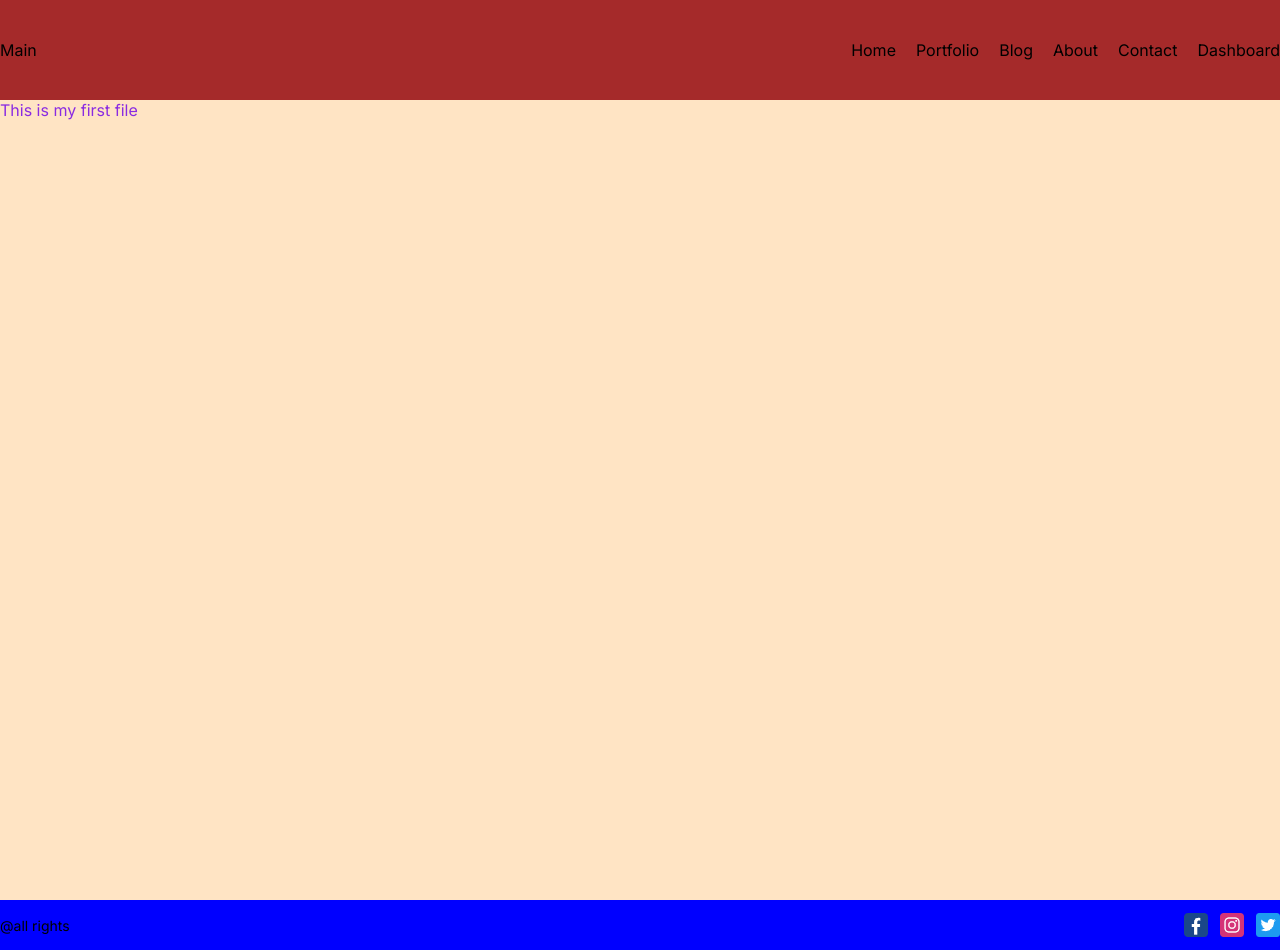
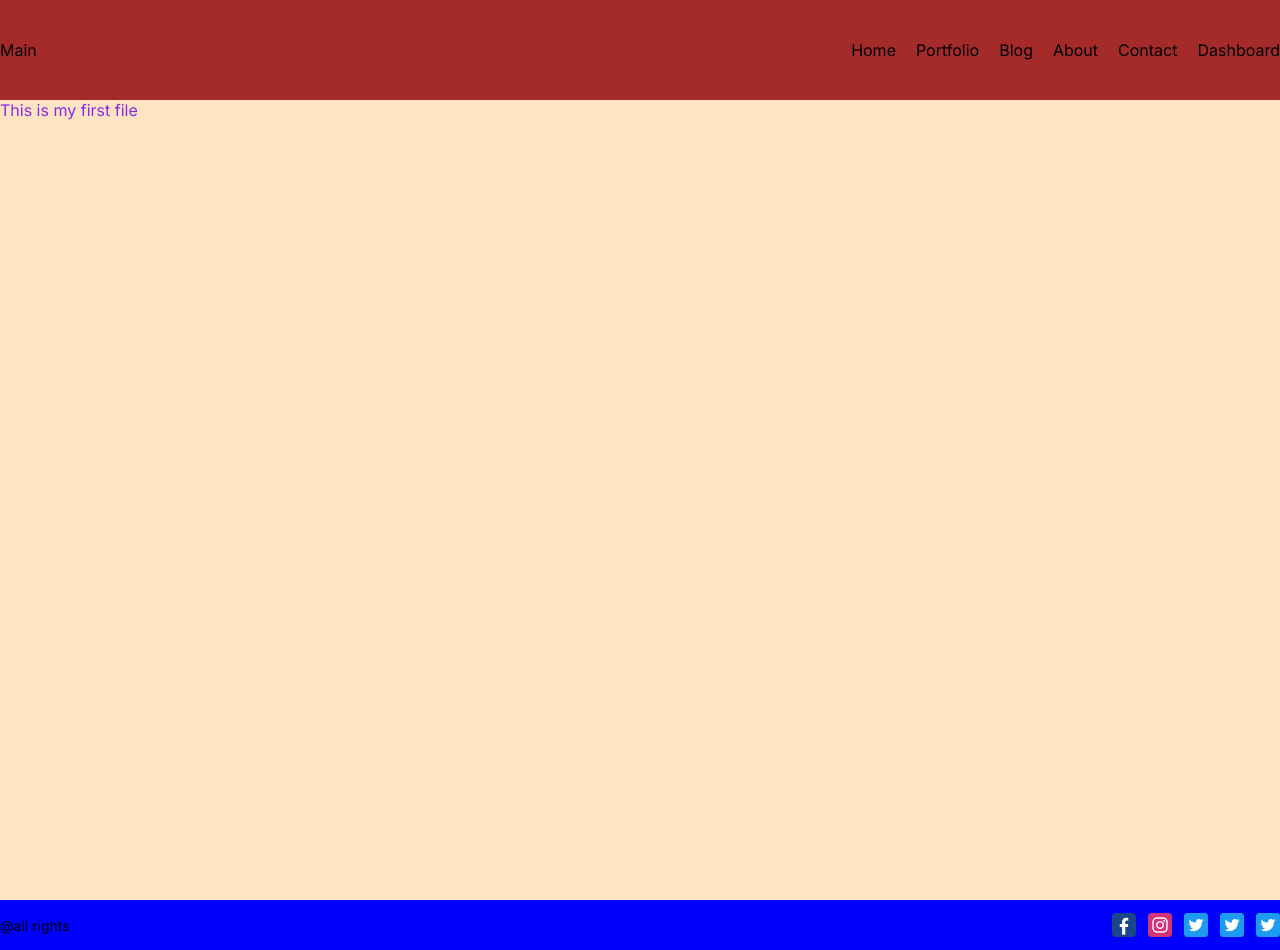
Before and after one commit to Gabodze/node-app, a Next.js app: page / in a window 1280 px wide. Built offline with nearby package versions, Linux system fonts and the light colour scheme.

Commit message:
Update Footer component

```diff
--- a/src/app/components/footer/Footer.jsx
+++ b/src/app/components/footer/Footer.jsx
@@ -24,6 +24,16 @@ function Footer(){
             height={24}
             alt="Fb"
             />
+            <img src="/3.png" className={styles.icon}
+            width={24}
+            height={24}
+            alt="Fb"
+            />
+            <img src="/3.png" className={styles.icon}
+            width={24}
+            height={24}
+            alt="Fb"
+            />
 
 
         </div>
```
